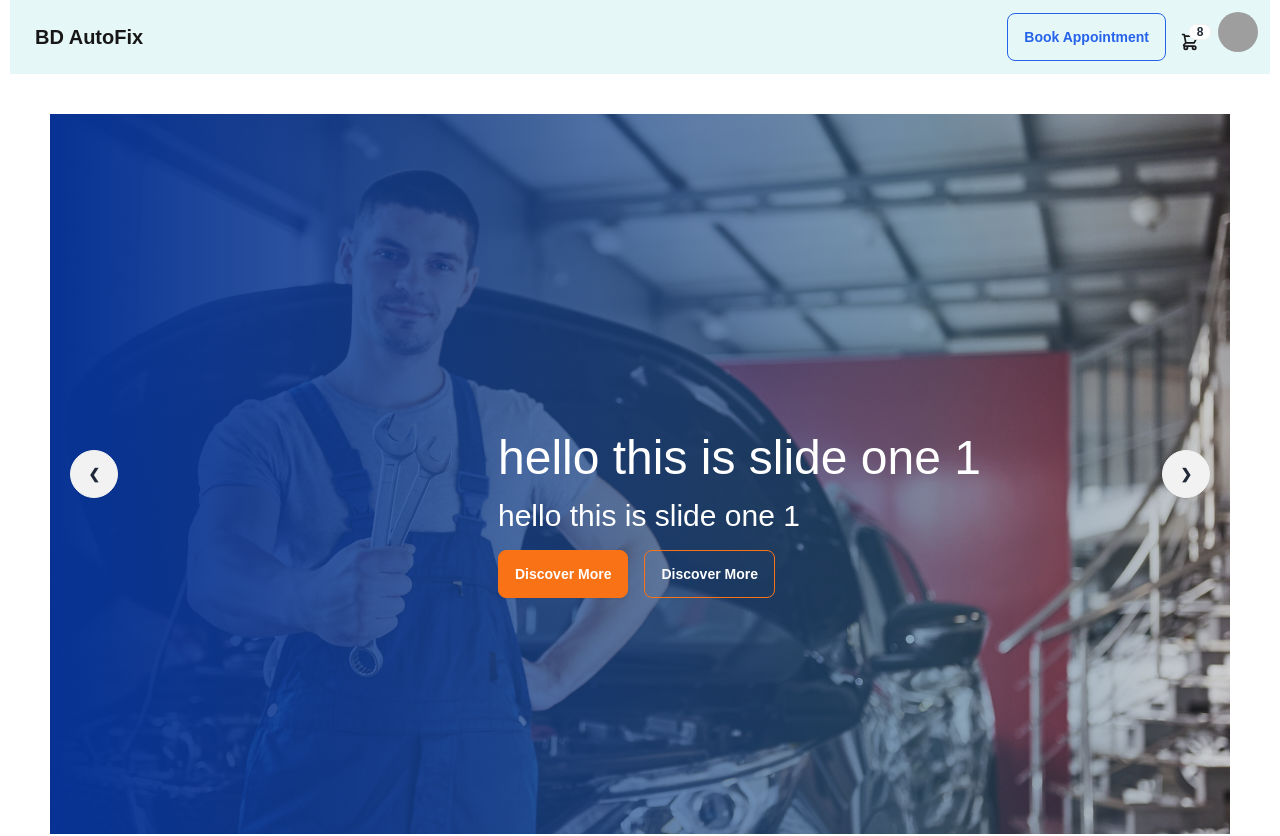
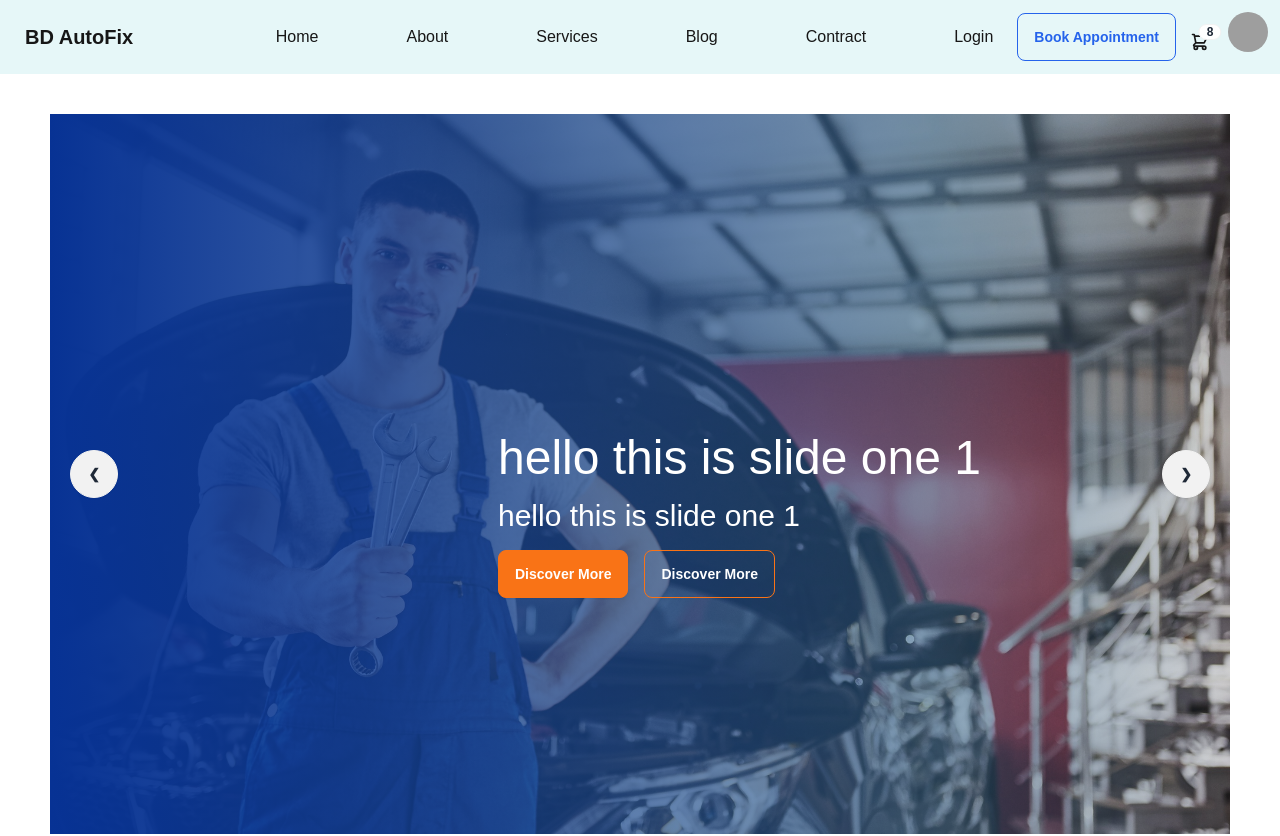
Before and after one commit to SI-Tanbir/BD-AutoFix, a Next.js app: page / in a window 1280 px wide. Shown: the top 836 px of the page. Built offline with nearby package versions, Linux system fonts and the light colour scheme; grey boxes are pictures that could not be loaded.

Commit message:
adding authprovider set up and making mongo db client connector

```diff
--- a/package.json
+++ b/package.json
@@ -9,6 +9,7 @@
     "lint": "next lint"
   },
   "dependencies": {
+    "mongodb": "^6.12.0",
     "next": "15.1.6",
     "react": "^19.0.0",
     "react-dom": "^19.0.0",
--- a/src/app/(components)/Navbar.jsx
+++ b/src/app/(components)/Navbar.jsx
@@ -1,12 +1,51 @@
+import Link from "next/link";
 import React from "react";
 
 const Navbar = () => {
+
+  const nav =[
+    {
+      name:'Home',
+      path:'/'
+    },
+     {
+      name:'About',
+      path:'/'
+    },
+    {
+      name:'Services',
+      path:'/'
+    },
+     {
+      name:'Blog',
+      path:'/'
+    },
+    {
+      name:'Contract',
+      path:'/'
+    },
+    {
+      name:'Login',
+      path:'/login'
+    }
+
+
+  ]
   return (
     <div className="navbar bg-[#00acb519]">
       <div className="flex-1">
         <a className="btn btn-ghost text-xl">BD AutoFix</a>
       </div>
       <div className="flex-none">
+        <ul className="flex gap-14 mr-2">
+          {
+            nav.map((item)=>(
+
+              <li className=" px-4 py-2 rounded-xl hover:text-white  hover:bg-orange-500" key={item.name}><Link href={item.path}> {item.name}  </Link></li>
+            ))
+          }
+
+        </ul>
         <button className="btn btn-outline text-blue-600 hover:bg-blue-700  ">
           Book Appointment
         </button>
--- a/src/app/layout.js
+++ b/src/app/layout.js
@@ -1,5 +1,8 @@
 import { Geist, Geist_Mono } from "next/font/google";
 import "./globals.css";
+import Navbar from "./(components)/Navbar";
+import Footer from "./(components)/Footer";
+import AuthProvider from "@/services/AuthProvider";
 
 const geistSans = Geist({
   variable: "--font-geist-sans",
@@ -19,10 +22,28 @@ export const metadata = {
 export default function RootLayout({ children }) {
   return (
     <html lang="en">
+
+
+
+
+
       <body
         className={`${geistSans.variable} ${geistMono.variable} antialiased`}
       >
+            <AuthProvider>
+
+
+        <Navbar></Navbar>
+
+
         {children}
+
+
+        <Footer></Footer>
+      </AuthProvider>
+
+
+
       </body>
     </html>
   );
--- a/src/app/login/page.jsx
+++ b/src/app/login/page.jsx
@@ -27,7 +27,7 @@ const page = () => {
   return (
 
 <div>
-  <Navbar></Navbar>
+
 
 
 
--- a/src/app/page.js
+++ b/src/app/page.js
@@ -11,7 +11,7 @@ export default function Home() {
 
 
    <div className=" max-w-[1260px] m-auto">
-<Navbar></Navbar>
+
 
 
 
@@ -33,7 +33,7 @@ export default function Home() {
 
 
 
-<Footer></Footer>
+
 
    </div>
 
--- a/src/app/signup/page.jsx
+++ b/src/app/signup/page.jsx
@@ -27,7 +27,7 @@ const page = () => {
   return (
 
 <div>
-  <Navbar></Navbar>
+
 
 
 
--- /dev/null
+++ b/src/services/AuthProvider.jsx
@@ -0,0 +1,20 @@
+
+
+const  AuthProvider =({children})=>{
+
+
+    return(
+
+        <div>
+
+                {children}
+
+
+
+
+        </div>
+
+    )
+}
+
+export default  AuthProvider
```
Also changed, not shown: src/lib/connectDB.js (added, +41 -0 lines), 1 other file (tests, documents, lock files or other folders).
